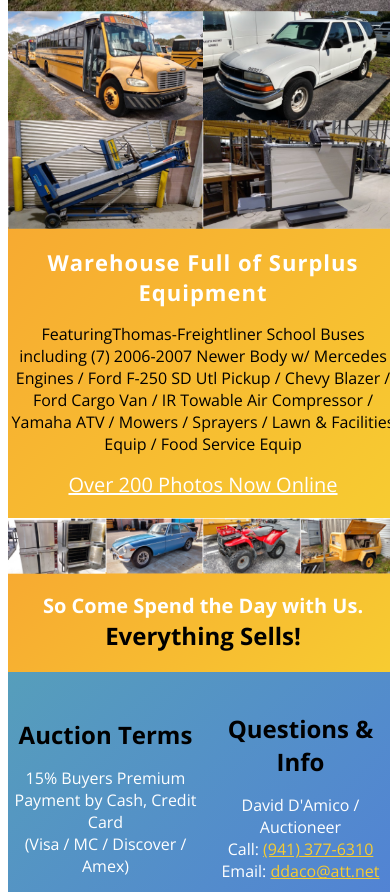
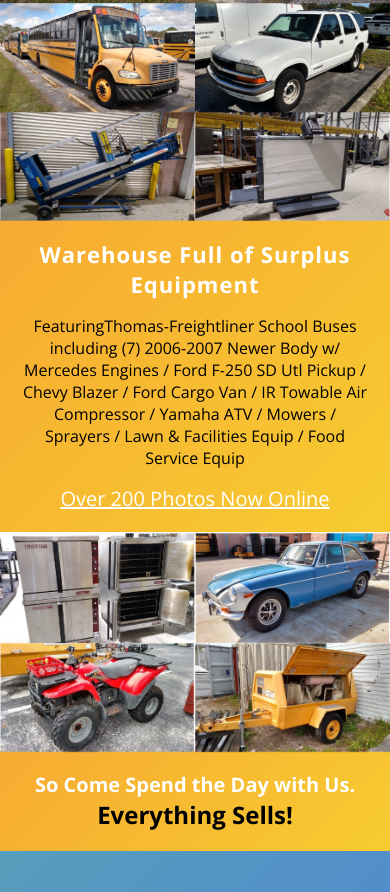
Before and after one commit to Nick-Damico/Damico-Auction-Email-Template, a React app: page public/final/index.html in a window 390 px wide. Shown: the part 1108-2000 px from the top of the page. Built offline with nearby package versions, Linux system fonts and the light colour scheme; files whose address does not match are found by name.

Commit message:
Responsive HTML Email done.

```diff
--- a/public/final/index.html
+++ b/public/final/index.html
@@ -8,6 +8,8 @@
     <style>
       body {
         width: 100%;
+        margin: 0;
+        padding: 0;
       }
 
       img {
@@ -125,6 +127,10 @@
         margin-bottom: -6px;
       }
 
+      .inline-image {
+
+      }
+
       /* Equipment Info Block */
       .equipment-info-block {
         padding: 20px 0;
@@ -184,16 +190,52 @@
         font-weight: 300;
         margin-bottom: 5px;
       }
+
+      @media only screen and (max-width: 449px) {
+        /* Adjusts 2 Column Tables */
+        table.event-details__col-1,
+        table.event-details__col-2,
+        table.terms__col-1,
+        table.terms__col-2 {
+          width: 100%;
+        }
+
+        table.terms__col-1 {
+          margin-bottom: 20px;
+        }
+
+        td.img-1-4 {
+          width: 50%;
+          display: inline-block;
+        }
+
+        /* Yellow Block with Sale Line Items listing */
+        .equipment-info__text {
+          width: 90%;
+        }
+
+      }
+
+      @media only screen and (min-width: 600px) {
+        table.event-details__col-1,
+        table.event-details__col-2,
+        table.terms__col-1,
+        table.terms__col-2
+         {
+          width: 50%;
+        }
+      }
     </style>
   </head>
-  <body style="width: 100%;">
+  <body style="width: 100%;margin: 0;padding: 0;">
     <!-- Start of HTML Email -->
     <table width="100%" border="0" cellspacing="0" cellpadding="0">
       <tr>
         <td>
           <!-- Start of Page Wrapper -->
           <table class="email-wrapper" border="0" align="center" cellspacing="0" cellpadding="0" style="max-width: 600px;width: 100%;">
-            <!-- Start of row 1  -->
+            <!-- Start of row 1 -->
+            <!-- Navigation | Logo -->
             <tr class="row-1">
               <!-- Start Parent Container of .main-header & logo -->
               <td>
@@ -219,7 +261,8 @@
             </tr>
             <!-- End of header row 1 -->
 
-            <!-- Start of row 2 Header -->
+            <!-- Start of row 2 -->
+            <!-- Banner Image with Detail Text -->
             <tr class="row-2">
               <!-- Start of .featured-auction -->
               <td>
@@ -267,11 +310,12 @@
             <!-- End of row 2 -->
 
             <!-- Start of row 3 -->
+            <!-- Event Details 2 Column Layout -->
             <tr class="row-3 event-details" style="background-color: #517FB9;">
               <!-- Event Details Two Column layout -->
               <td class="event-details__td" style="padding-top: 20px;padding-bottom: 20px;">
                 <!-- Column One 'You are invited' -->
-                <table width="50%" align="left" cellspacing="0" cellpadding="0" style="font-family: 'Open Sans', 'Segoe UI', Tahoma, sans-serif;">
+                <table class="event-details__col-1" width="50%" align="left" cellspacing="0" cellpadding="0" style="font-family: 'Open Sans', 'Segoe UI', Tahoma, sans-serif;">
                   <tbody>
                     <tr>
                       <td align="center">
@@ -294,7 +338,7 @@
                 </table>
                 <!-- End of Column One 'You are invited' -->
                 <!-- Column Two 'Event Details' -->
-                <table width="50%" cellspacing="0" cellpadding="0" style="font-family: 'Open Sans', 'Segoe UI', Tahoma, sans-serif;">
+                <table class="event-details__col-2" width="50%" align="left" cellspacing="0" cellpadding="0" style="font-family: 'Open Sans', 'Segoe UI', Tahoma, sans-serif;">
                   <tbody>
                     <tr>
                       <td align="center" height="37px">
@@ -322,6 +366,7 @@
             <!-- End of row 3 -->
 
             <!-- Start of row 4 -->
+            <!-- Image Photo Grid -->
             <tr class="row-4">
               <td>
                 <!-- First Image grid -->
@@ -359,6 +404,7 @@
             <!-- End of row 4 -->
 
             <!-- Start of row 5 -->
+            <!-- Yellow Sale Block -->
             <tr class="row-5">
               <td class="equipment-info-block yellow-bg" style="background: linear-gradient(135deg, rgba(247,170,49,1) 0%,rgba(247,204,49,1) 100%);filter: progid:DXImageTransform.Microsoft.gradient( startColorstr='#f7aa31', endColorstr='#f7cc31',GradientType=1 );padding: 20px 0;">
                 <!-- Second Image grid -->
@@ -393,22 +439,23 @@
             <!-- End of row 5 -->
 
             <!-- Start of row 6 -->
+            <!-- 2nd Image Showcase -->
             <tr class="row-6">
               <td>
                 <table cellspacing="0" cellpadding="0" align="center" style="font-family: 'Open Sans', 'Segoe UI', Tahoma, sans-serif;">
                   <tbody>
                     <tr>
-                      <td>
-                        <img class="bm-image" src="./img/ovens.png" alt="double door oven" style="max-width: 100%;margin-bottom: -7px;">
+                      <td class="img-1-4">
+                        <img class="bm-image inline-image" src="./img/ovens@3x.png" alt="double door oven" style="max-width: 100%;margin-bottom: -7px;">
                       </td>
-                      <td>
-                        <img class="bm-image" src="./img/mg.png" alt="double door oven" style="max-width: 100%;margin-bottom: -7px;">
+                      <td class="img-1-4">
+                        <img class="bm-image inline-image" src="./img/mg@3x.png" alt="double door oven" style="max-width: 100%;margin-bottom: -7px;">
                       </td>
-                      <td>
-                        <img class="bm-image" src="./img/4-wheeler.png" alt="double door oven" style="max-width: 100%;margin-bottom: -7px;">
+                      <td class="img-1-4">
+                        <img class="bm-image inline-image" src="./img/4-wheeler@3x.png" alt="double door oven" style="max-width: 100%;margin-bottom: -7px;">
                       </td>
-                      <td>
-                        <img class="bm-image" src="./img/ir-compressor.png" alt="double door oven" style="max-width: 100%;margin-bottom: -7px;">
+                      <td class="img-1-4">
+                        <img class="bm-image inline-image" src="./img/ir-compressor@3x.png" alt="double door oven" style="max-width: 100%;margin-bottom: -7px;">
                       </td>
                     </tr>
                     <tr class="yellow-bg everything-sells-block" style="background: linear-gradient(135deg, rgba(247,170,49,1) 0%,rgba(247,204,49,1) 100%);filter: progid:DXImageTransform.Microsoft.gradient( startColorstr='#f7aa31', endColorstr='#f7cc31',GradientType=1 );">
@@ -439,14 +486,15 @@
             </tr>
             <!-- End of row 6 -->
 
-            <!-- Start for row 7 --> <!-- Auction Terms -->
+            <!-- Start for row 7 -->
+            <!-- Terms & Questions -->
             <tr class="row-7">
               <td class="blue-bg" style="padding: 40px 0;background: linear-gradient(135deg, rgba(86,158,187,1) 0%,rgba(81,127,216,1) 100%);filter: progid:DXImageTransform.Microsoft.gradient( startColorstr='#569ebb', endColorstr='#517fd8',GradientType=1 );" align="center">
                 <table width="100%" align="center" cellspacing="0" cellpadding="0" style="font-family: 'Open Sans', 'Segoe UI', Tahoma, sans-serif;">
                   <tr>
                     <!-- Column 1 'Auction Terms' -->
-                    <td width="50%">
-                      <table align="center" cellspacing="0" cellpadding="0" style="font-family: 'Open Sans', 'Segoe UI', Tahoma, sans-serif;">
+                    <td>
+                      <table class="terms__col-1" width="50%" align="center" cellspacing="0" cellpadding="0" style="font-family: 'Open Sans', 'Segoe UI', Tahoma, sans-serif;">
                         <tbody align="center">
                           <tr>
                             <td>
@@ -469,10 +517,10 @@
                           </tr>
                         </tbody>
                       </table>
-                    </td>
+
                     <!-- Column 2 'Questions & info' -->
-                    <td width="50%">
-                      <table align="center" cellspacing="0" cellpadding="0" style="font-family: 'Open Sans', 'Segoe UI', Tahoma, sans-serif;">
+
+                      <table class="terms__col-2" width="50%" align="center" cellspacing="0" cellpadding="0" style="font-family: 'Open Sans', 'Segoe UI', Tahoma, sans-serif;">
                         <tbody align="center">
                           <tr>
                             <td>
@@ -502,7 +550,8 @@
             </tr>
             <!-- End of row 7 -->
 
-            <!-- Start of row 8 'Footer' -->
+            <!-- Start of row 8 -->
+            <!-- Footer -->
             <tr class="row-8">
               <td class="footer" style="background-color: #2E67CA;padding: 30px 0;">
                 <table width="100%" align="center" cellspacing="0" cellpadding="0" style="font-family: 'Open Sans', 'Segoe UI', Tahoma, sans-serif;">
```
Also changed, not shown: public/index.html (+34 -9 lines).
